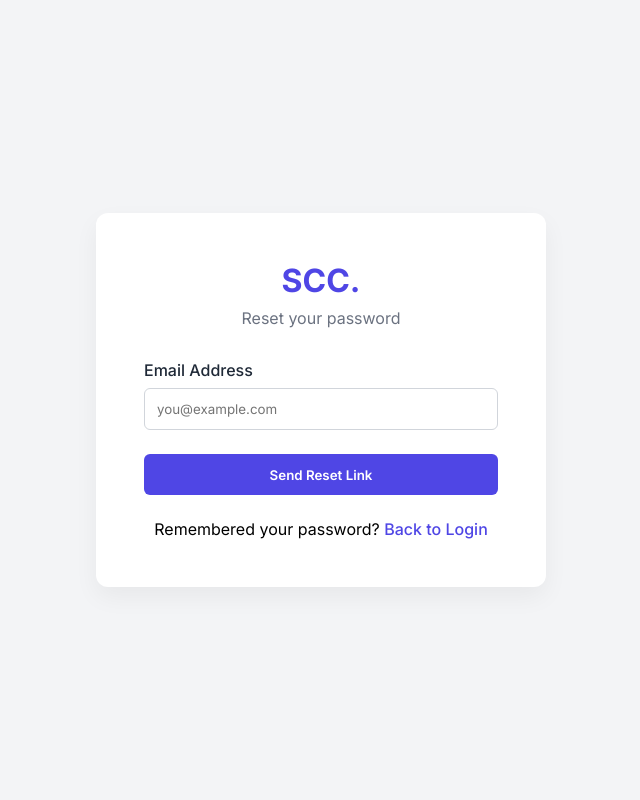
After one commit to mdnahidul337/event-management, a PHP site: page /forgot_password.php in a window 1280 px wide. The commit adds this page. Shown: the whole page, without its empty margins (319-959 px from the left). Run offline with PHP 8.4, Linux system fonts and the light colour scheme.

Commit message:
Initial commit

```diff
--- a/database.sql
+++ b/database.sql
@@ -24,6 +24,8 @@ CREATE TABLE IF NOT EXISTS users (
     email VARCHAR(100) NOT NULL UNIQUE,
     password VARCHAR(255) NOT NULL,
     role_id INT NOT NULL,
+    reset_token VARCHAR(255) DEFAULT NULL,
+    reset_token_expire DATETIME DEFAULT NULL,
     created_at TIMESTAMP DEFAULT CURRENT_TIMESTAMP,
     FOREIGN KEY (role_id) REFERENCES roles(id)
 );
--- /dev/null
+++ b/forgot_password.php
@@ -0,0 +1,92 @@
+<?php
+session_start();
+require_once 'includes/db_connect.php';
+
+// Add columns safely if they don't exist
+try {
+    $pdo->exec("ALTER TABLE users ADD COLUMN IF NOT EXISTS reset_token VARCHAR(255) DEFAULT NULL, ADD COLUMN IF NOT EXISTS reset_token_expire DATETIME DEFAULT NULL");
+} catch (PDOException $e) {}
+
+$message = '';
+$error = '';
+
+if ($_SERVER['REQUEST_METHOD'] === 'POST') {
+    $email = trim($_POST['email']);
+
+    $stmt = $pdo->prepare("SELECT id, name FROM users WHERE email = ?");
+    $stmt->execute([$email]);
+    $user = $stmt->fetch();
+
+    if ($user) {
+        $token = bin2hex(random_bytes(32));
+        $expire = date('Y-m-d H:i:s', strtotime('+1 hour'));
+
+        $pdo->prepare("UPDATE users SET reset_token = ?, reset_token_expire = ? WHERE id = ?")
+            ->execute([$token, $expire, $user['id']]);
+
+        // In a real system, send email here. For MVP, we show the link on screen.
+        $reset_link = "http://" . $_SERVER['HTTP_HOST'] . dirname($_SERVER['PHP_SELF']) . "/reset_password.php?token=" . $token;
+
+        $pdo->prepare("INSERT INTO activity_logs (user_id, action_type, module, details, ip_address) VALUES (?, 'UPDATE', 'auth', 'Password reset requested', ?)")
+            ->execute([$user['id'], $_SERVER['REMOTE_ADDR']]);
+
+        $message = "Password reset link has been generated. For testing purposes, <a href='" . htmlspecialchars($reset_link) . "' style='color:var(--primary); font-weight:bold; text-decoration:underline;'>click here to reset your password.</a>";
+    } else {
+        $error = "If that email exists in our system, a reset link will be sent to it."; // Security best practice
+    }
+}
+?>
+<!DOCTYPE html>
+<html lang="en">
+<head>
+    <meta charset="UTF-8">
+    <meta name="viewport" content="width=device-width, initial-scale=1.0">
+    <title>Forgot Password - SCC</title>
+    <link href="https://fonts.googleapis.com/css2?family=Inter:wght@400;500;600;700&display=swap" rel="stylesheet">
+    <link rel="stylesheet" href="https://cdnjs.cloudflare.com/ajax/libs/font-awesome/6.4.0/css/all.min.css">
+    <style>
+        :root { --primary: #4f46e5; --bg-light: #f3f4f6; --text-dark: #1f2937; }
+        * { margin: 0; padding: 0; box-sizing: border-box; font-family: 'Inter', sans-serif; }
+        body { background-color: var(--bg-light); display: flex; justify-content: center; align-items: center; height: 100vh; }
+        .auth-container { background: white; padding: 3rem; border-radius: 12px; box-shadow: 0 10px 25px rgba(0,0,0,0.05); width: 100%; max-width: 450px; }
+        .logo { text-align: center; font-size: 2rem; font-weight: 800; color: var(--primary); margin-bottom: 0.5rem; }
+        .subtitle { text-align: center; color: #6b7280; margin-bottom: 2rem; }
+        .form-group { margin-bottom: 1.5rem; }
+        .form-group label { display: block; font-weight: 500; margin-bottom: 0.5rem; color: var(--text-dark); }
+        .form-control { width: 100%; padding: 0.75rem; border: 1px solid #d1d5db; border-radius: 6px; outline: none; }
+        .form-control:focus { border-color: var(--primary); }
+        .btn { width: 100%; padding: 0.8rem; background: var(--primary); color: white; border: none; border-radius: 6px; font-weight: 600; cursor: pointer; }
+        .alert { padding: 1rem; border-radius: 6px; margin-bottom: 1.5rem; text-align: center; line-height: 1.5; }
+        .alert-info { background: #eff6ff; color: #1e40af; border: 1px solid #bfdbfe;}
+        .alert-error { background: #fee2e2; color: #b91c1c; }
+        .text-center { text-align: center; margin-top: 1.5rem; }
+        .text-center a { color: var(--primary); text-decoration: none; font-weight: 500; }
+    </style>
+</head>
+<body>
+    <div class="auth-container">
+        <div class="logo">SCC.</div>
+        <div class="subtitle">Reset your password</div>
+
+        <?php if ($message): ?>
+            <div class="alert alert-info"><?php echo $message; ?></div>
+        <?php elseif ($error): ?>
+            <div class="alert alert-info"><?php echo $error; ?></div> <!-- Using info style on purpose -->
+        <?php endif; ?>
+
+        <?php if(!$message): ?>
+        <form action="forgot_password.php" method="POST">
+            <div class="form-group">
+                <label>Email Address</label>
+                <input type="email" name="email" class="form-control" placeholder="you@example.com" required>
+            </div>
+            <button type="submit" class="btn">Send Reset Link</button>
+        </form>
+        <?php endif; ?>
+
+        <div class="text-center">
+            Remembered your password? <a href="login.php">Back to Login</a>
+        </div>
+    </div>
+</body>
+</html>
--- a/login.php
+++ b/login.php
@@ -114,7 +114,10 @@ if ($_SERVER['REQUEST_METHOD'] === 'POST') {
                 <input type="email" name="email" placeholder="you@example.com" required>
             </div>
             <div class="form-group">
-                <label>Password</label>
+                <div style="display: flex; justify-content: space-between;">
+                    <label>Password</label>
+                    <a href="forgot_password.php" style="font-size: 0.85rem; color: var(--primary); text-decoration: none;">Forgot password?</a>
+                </div>
                 <input type="password" name="password" placeholder="••••••••" required>
             </div>
             <button type="submit" class="btn">Sign In</button>
```
Also changed, not shown: reset_password.php (added, +97 -0 lines).
